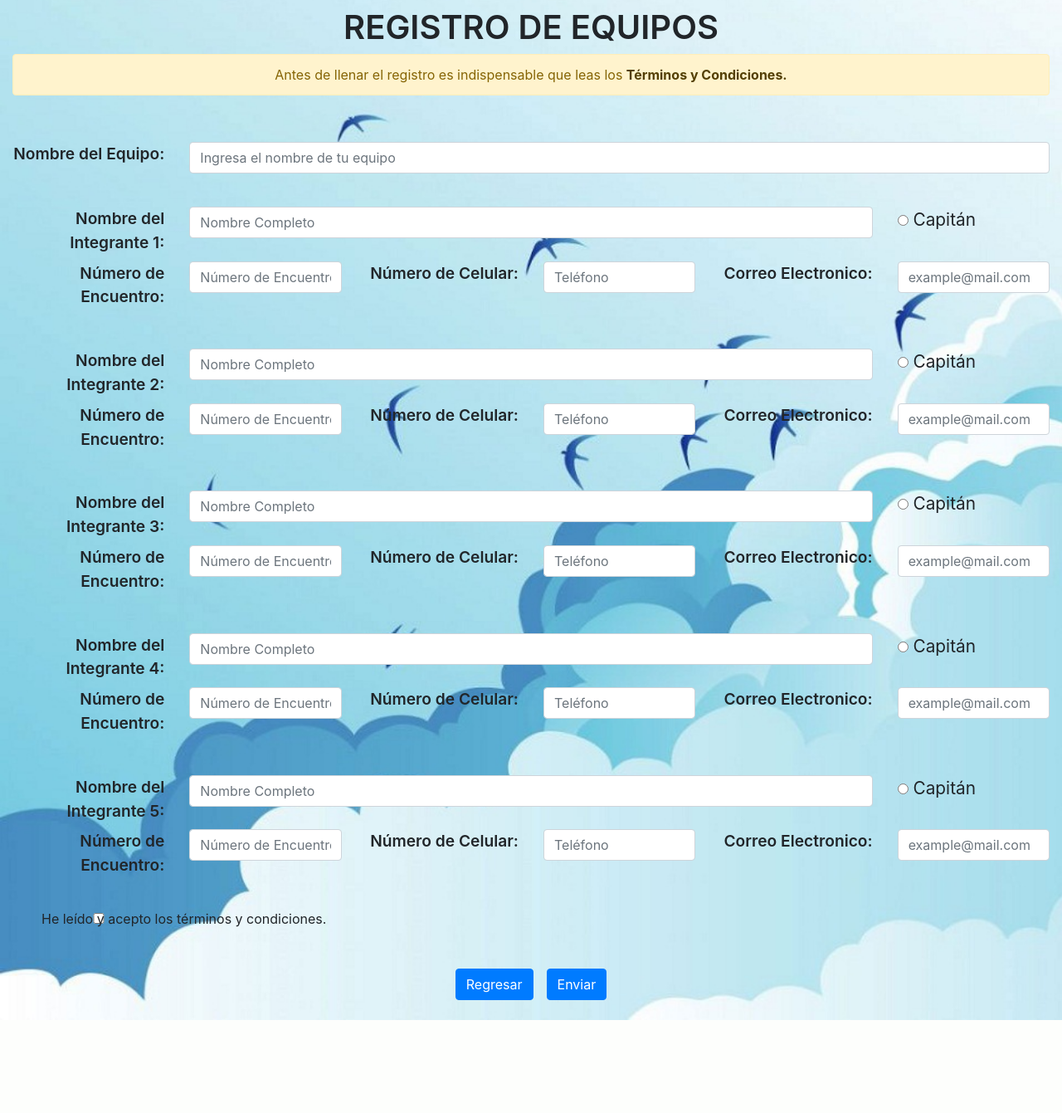
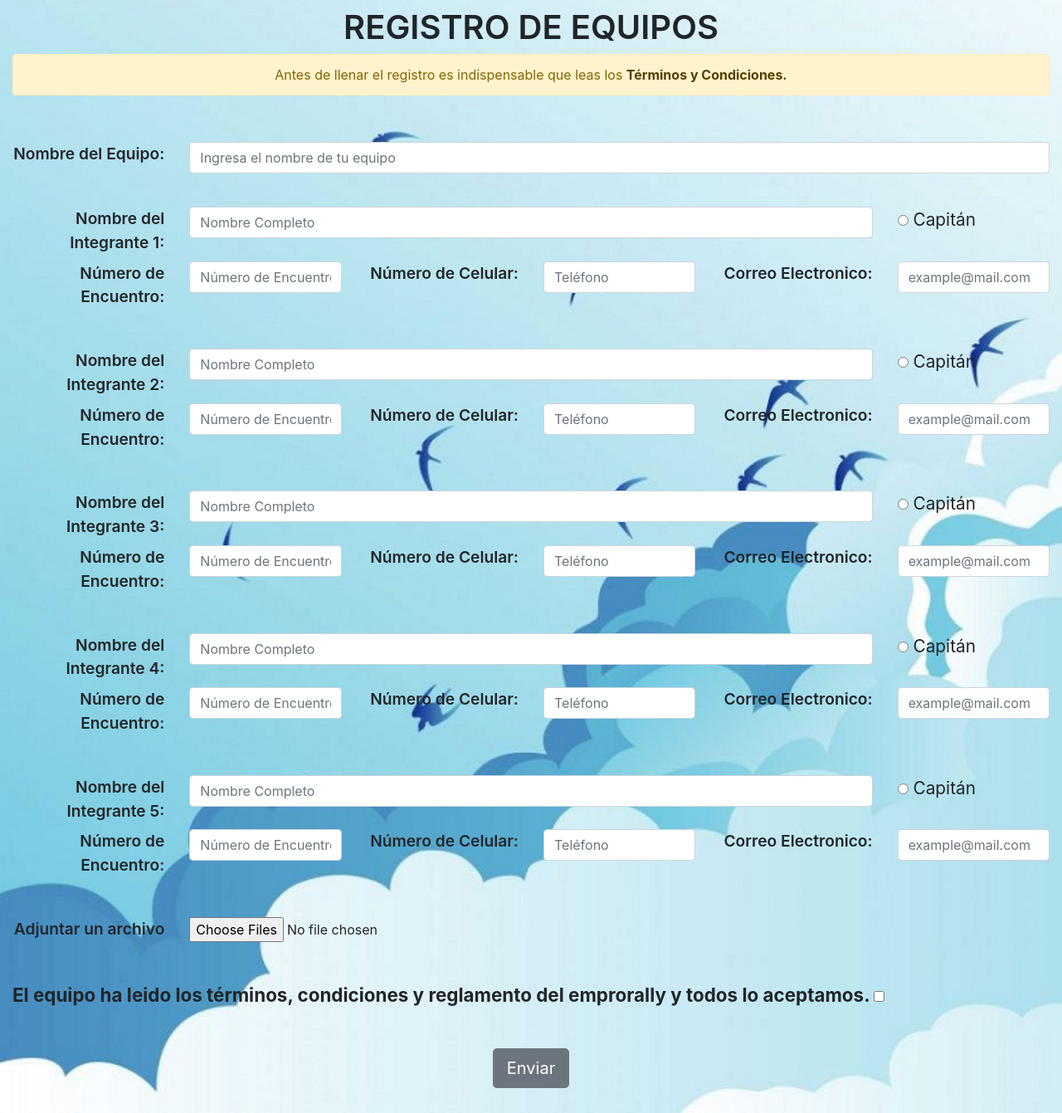
Before and after one commit to GunnerStraiker1/epjMerida, a PHP site: page /webNewDesign/registro-rally.php in a window 1280 px wide. Shown: the part 106-1447 px from the top of the page at 83% size. Before the commit the page ends 1335 px from the top, so only its background shows below. Run offline with PHP 8.4, Linux system fonts and the light colour scheme.

Commit message:
New register-data and button (Canvas)

```diff
--- a/webNewDesign/registro-rally.php
+++ b/webNewDesign/registro-rally.php
@@ -13,23 +13,23 @@
   <script src="https://stackpath.bootstrapcdn.com/bootstrap/4.1.1/js/bootstrap.min.js" integrity="sha384-smHYKdLADwkXOn1EmN1qk/HfnUcbVRZyYmZ4qpPea6sjB/pTJ0euyQp0Mk8ck+5T" crossorigin="anonymous"></script>
   <script>
   // Example starter JavaScript for disabling form submissions if there are invalid fields
-    (function() {
-      'use strict';
-      window.addEventListener('load', function() {
-        // Fetch all the forms we want to apply custom Bootstrap validation styles to
-        var forms = document.getElementsByClassName('needs-validation');
-        // Loop over them and prevent submission
-        var validation = Array.prototype.filter.call(forms, function(form) {
-          form.addEventListener('submit', function(event) {
-            if (form.checkValidity() === false) {
-              event.preventDefault();
-              event.stopPropagation();
-            }
-            form.classList.add('was-validated');
-          }, false);
-        });
-      }, false);
-    })();
+    // (function() {
+    //   'use strict';
+    //   window.addEventListener('load', function() {
+    //     // Fetch all the forms we want to apply custom Bootstrap validation styles to
+    //     var forms = document.getElementsByClassName('needs-validation');
+    //     // Loop over them and prevent submission
+    //     var validation = Array.prototype.filter.call(forms, function(form) {
+    //       form.addEventListener('submit', function(event) {
+    //         if (form.checkValidity() === false) {
+    //           event.preventDefault();
+    //           event.stopPropagation();
+    //         }
+    //         form.classList.add('was-validated');
+    //       }, false);
+    //     });
+    //   }, false);
+    // })();
   </script>
 </head>
   <body>
@@ -195,8 +195,25 @@
                   </div>
               </div>
             <!--Fin del grupo de datos  -->
+            <div class="row">
+              <label for="archivos" class="col-sm-2" style="text-align:right; font-weight:600; font-size:120%">Adjuntar un archivo</label>
+              <div class="col-sm-offset-2 col-sm-6">
+                <input multiple="true" type="file" id="archivos" name="archivo[]">
+              </div>
+            </div>
+            <div class="row">
+              <div class="col-sm-12">
+                <label for="terminos" style="text-align:center; font-weight:700; font-size:140%">El equipo ha leido los términos, condiciones y reglamento del emprorally y todos lo aceptamos.</label>
+                <input  type="checkbox" id="terminos" name="terminos">
+              </div>
+            </div>
+            <div class="row">
+              <div class="col-sm-12" style="text-align:center">
+                <input type="button" class="btn btn-secondary btn-lg" value="Enviar" aria-label="Close" name="enviar" onclick="dataValidation()">
+              </div>
+            </div>
           </div>
-          <div class="form-group">
+          <!-- <div class="form-group">
             <div class="form-check">
               <input class="form-check-input col-sm-2" type="checkbox" value="" id="invalidCheck" required>
               <label class="control-label col-sm-4" for="invalidCheck">
@@ -211,7 +228,7 @@
               <button type="button" class="btn btn-primary" onclick="location.href='Home.php';" style="margin: 24px 8px;">Regresar</button>
               <button type="submit" class="btn btn-primary" style="margin: 24px 8px;">Enviar</button>
           </div>
-        </div>
+        </div> -->
         </form>
       </div>
   </body>
```
